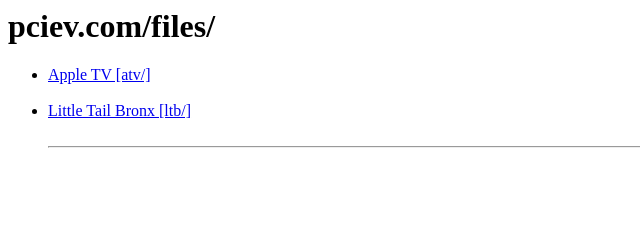
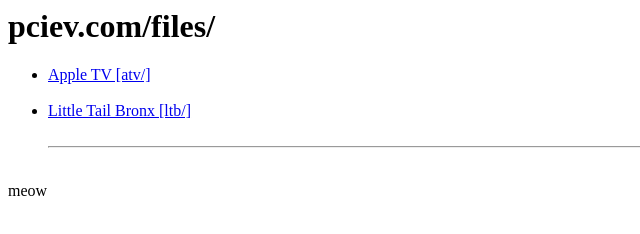
Before and after one commit to pciev/pciev.com, a plain HTML site: page files/index.html in a window 1280 px wide. Shown: the full height of the page, 0-640 px from the left. Drawn offline with Linux system fonts and the light colour scheme.

```diff
--- a/files/index.html
+++ b/files/index.html
@@ -11,6 +11,7 @@
             <hr>
         </ul>
         <a id="motr"></a>
-        <script type="text/javascript" src="/js/quote.js"></script>
+        <script type="text/javascript" src="/js/quote.js"></script><br>
+        meow
     </body>
 </html>
```
